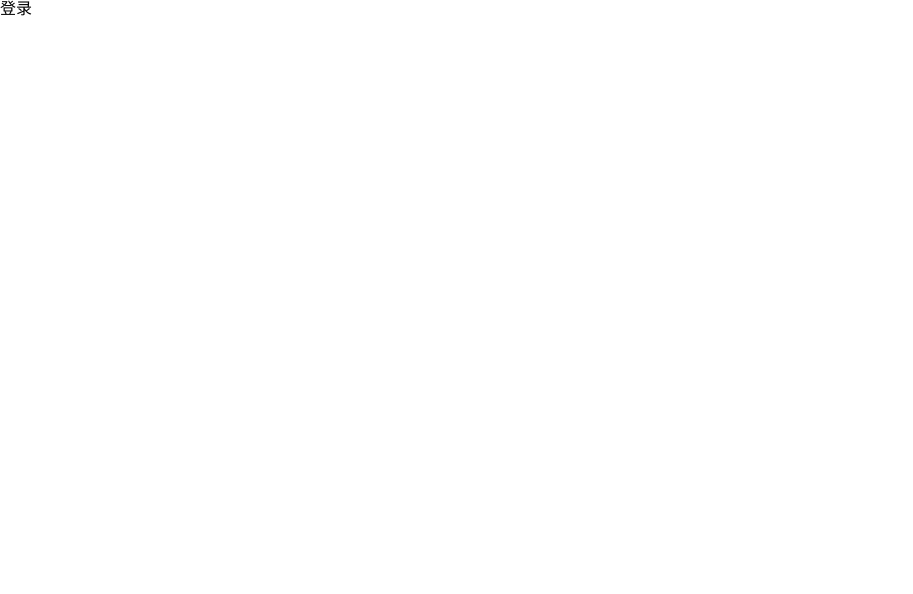
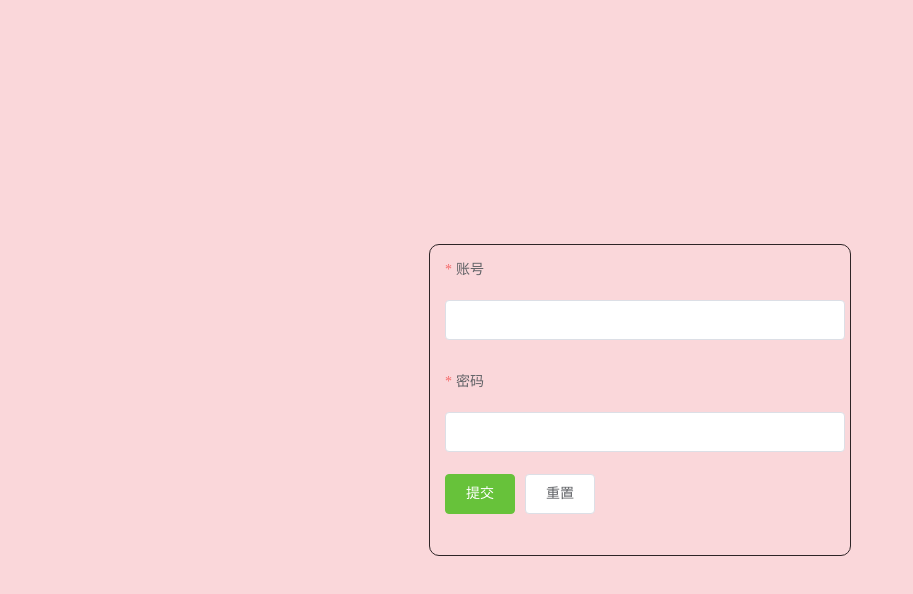
Before and after one commit to aizuomenderen/houtaiguanli, a Vue app: page /#/login in a window 1280 px wide. Shown: the top 594 px of the page, without its empty margins (0-913 px from the left). Built offline with nearby package versions, Linux system fonts and the light colour scheme.

Commit message:
登录页面--静态状态

```diff
--- a/src/component/App.vue
+++ b/src/component/App.vue
@@ -1,9 +1,7 @@
 <template>
-    <div>
         <!-- 根组件占位 -->
         <router-view></router-view>
 
-    </div>
 </template>
 
 <script>
--- a/src/component/login/Login.vue
+++ b/src/component/login/Login.vue
@@ -1,14 +1,92 @@
 <template>
-  <div>
-    登录
+  <div class="login">
+    <section>
+      <el-form :model="ruleForm2" status-icon :rules="rules2" label-position="top" ref="ruleForm2" label-width="100px" class="demo-ruleForm">
+        <el-form-item label="账号" prop="uname">
+          <el-input type="text" v-model="ruleForm2.uname" auto-complete="off"></el-input>
+        </el-form-item>
+        <el-form-item label="密码" prop="upwd">
+          <el-input type="password" v-model="ruleForm2.upwd" auto-complete="off"></el-input>
+        </el-form-item>
+        <el-form-item>
+          <el-button type="success" @click="submitForm('ruleForm2')">提交</el-button>
+          <el-button @click="resetForm('ruleForm2')">重置</el-button>
+        </el-form-item>
+      </el-form>
+    </section>
   </div>
-
 </template>
 
 <script>
-export default {};
+ export default {
+    data() {
+      // var validatePass2 = (rule, value, callback) => {//模板样式
+      //   if (value === '') {
+      //     callback(new Error('请再次输入密码'));
+      //   } else if (value !== this.ruleForm2.pass) {
+      //     callback(new Error('两次输入密码不一致!'));
+      //   } else {
+      //     callback();
+      //   }
+      // };
+      return {
+        ruleForm2: {
+          uname: '',
+          upwd: '',
+
+        },
+        rules2: {
+          uname: [
+            { required:true, message: "请输入用户名", trigger: 'blur' }
+          ],
+          upwd: [
+            { required:true, message: "请输入密码", trigger: 'blur' }
+          ],
+        }
+      };
+    },
+    methods: {
+      login(){
+        this.$http.post(this.$api.login,this.ruleForm2).then((res)=>{
+          if(res.data.status==0){
+            this.$alert('登录成功');
+          }else{
+            this.$alert(res.data.message);
+          }
+        });
+      },
+
+      submitForm(formName) {
+        this.$refs[formName].validate(valid => {
+          if (valid) {
+            this.login();
+          } else {
+            this.$alert('账号或密码错误');
+          }
+        });
+      },
+      resetForm(formName) {
+        this.$refs[formName].resetFields();
+      }
+    }
+  }
 </script>
 
-<style scoped>
-
+<style scoped lang="less">//这个是用less预编译器来编写代码
+.login{
+  height: 100%;
+  background-color: rgb(250, 215, 218);
+}
+section{
+padding: 5px;
+padding-left: 15px;
+width: 400px;
+height: 300px;
+margin: 0 auto;
+position: relative;
+top:50%;
+transform: translateY(-50%);
+border-radius: 10px;
+border: 1px solid rgb(46, 37, 39);
+}
 </style>
--- /dev/null
+++ b/src/less/index.css
@@ -0,0 +1,5 @@
+html,
+body {
+  height: 100%;
+}
+/*# sourceMappingURL=./index.css.map */
--- /dev/null
+++ b/src/less/index.less
@@ -0,0 +1,3 @@
+html,body{
+  height: 100%;
+}
--- a/src/main.js
+++ b/src/main.js
@@ -4,7 +4,7 @@ import App from './component/App.vue'
 
 import vueRouter from './router'  // 自动导入该目录下的index.js
 
-import ElementUI from 'element-ui'
+import ElementUI from 'element-ui'//这是引入element-ui
 import 'element-ui/lib/theme-chalk/index.css'
 
 import 'normalize.css'
@@ -12,7 +12,8 @@ import 'normalize.css'
 import axios from "axios";//不是vue插件，导入之后只能在当前模块使用
 import api, {domain} from "./js/api.js";//导入有名字的内容
 
-// import './less/index.less'
+
+import './less/index.less'//这是引入less文件
 
 Vue.use(ElementUI)
 
```
Also changed, not shown: 1 other file (tests, documents, lock files or other folders).
